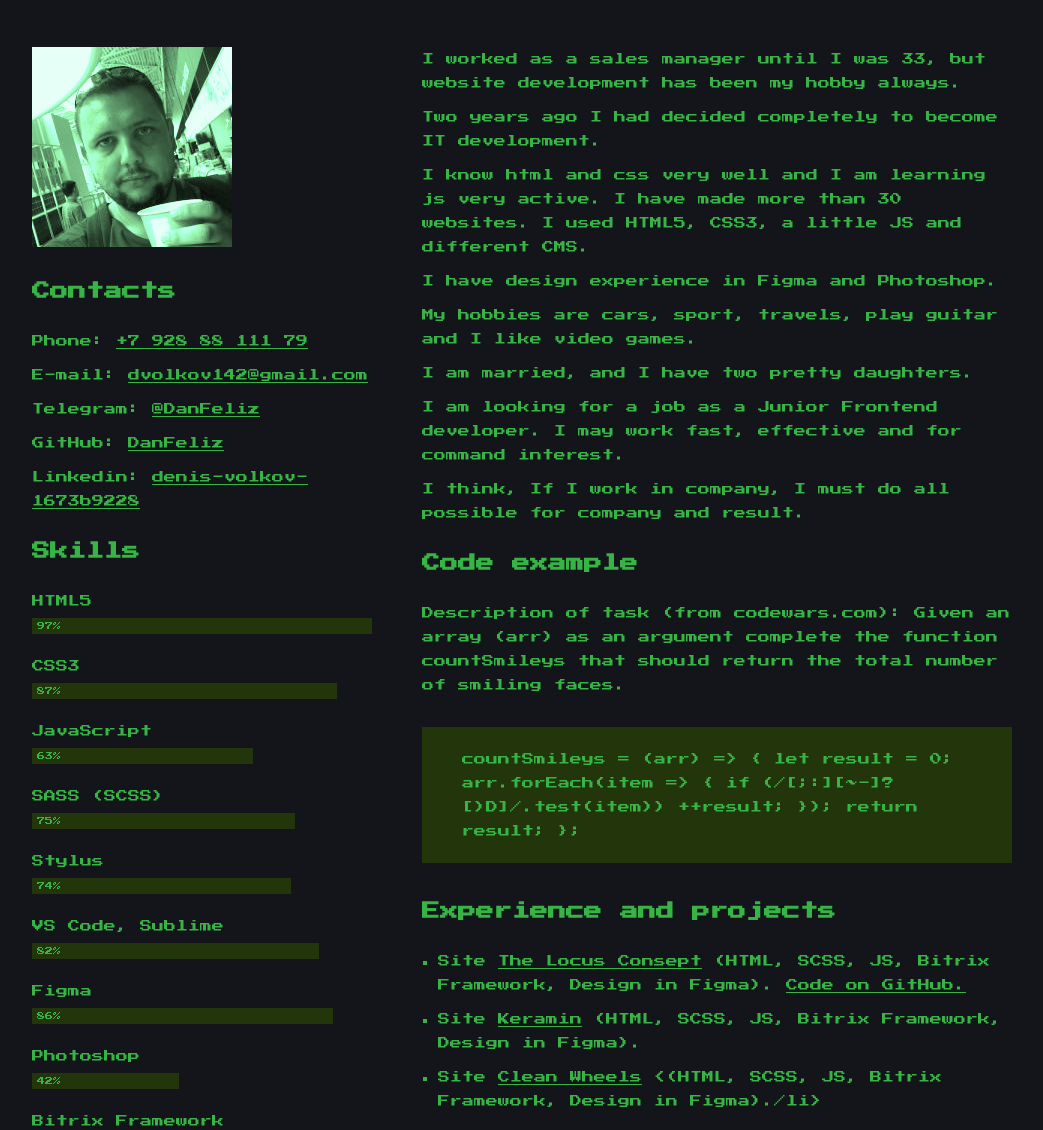
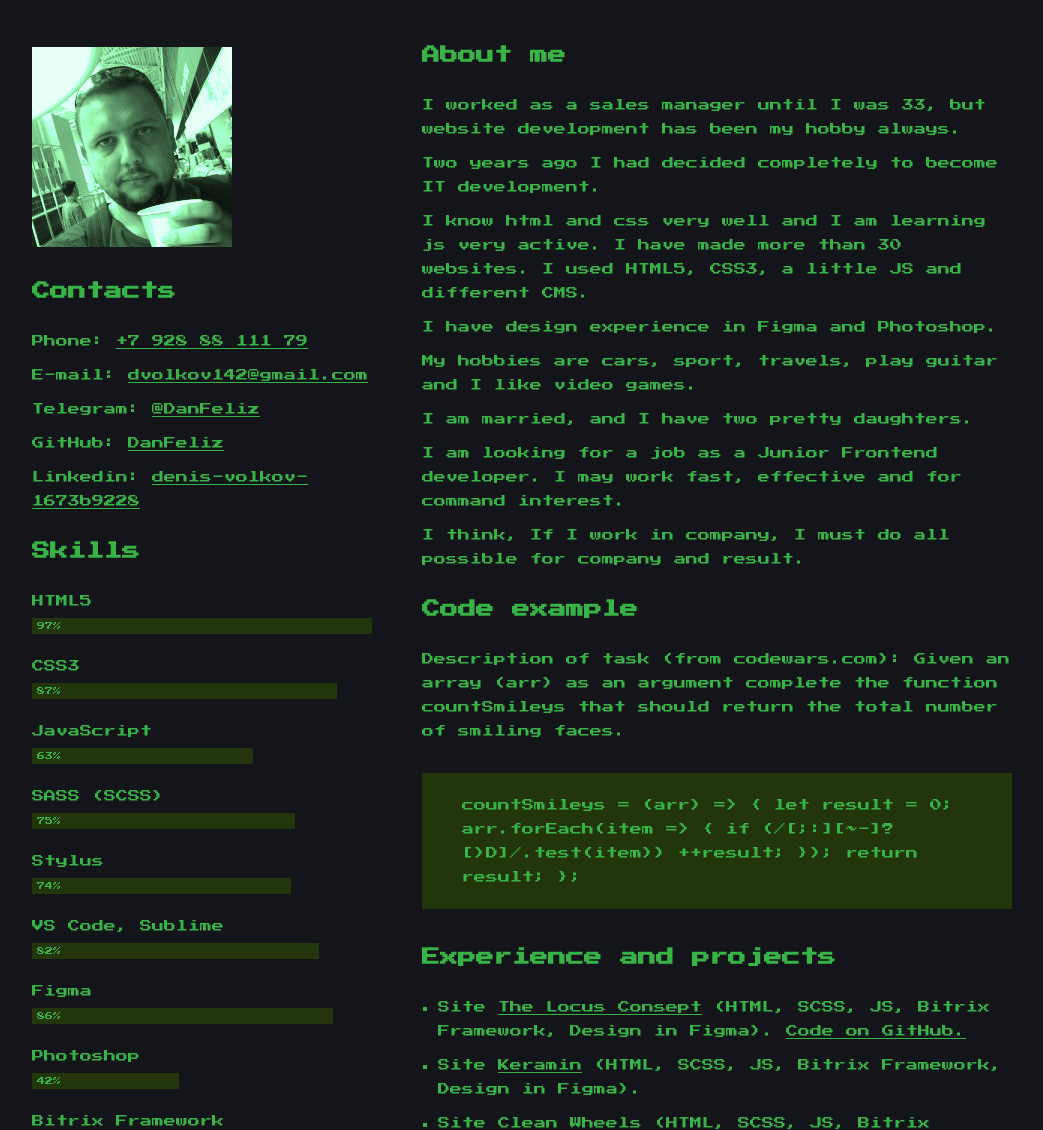
Before and after one commit to DanFeliz/rsschool-cv, a plain HTML site: page index.html in a window 1280 px wide. Shown: the part 155-1285 px from the top of the page, without its empty margins (118-1161 px from the left). Drawn offline with Linux system fonts and the light colour scheme.

Commit message:
fix: correct w3 errors

```diff
--- a/index.html
+++ b/index.html
@@ -91,6 +91,7 @@
         </aside>
         <main>
             <section id="about-me">
+                <h2 class="about-me__h2">About me</h2>
 
                 <p>I worked as a sales manager until I was 33, but website development has been my hobby always.</p>
 
@@ -142,7 +143,8 @@
                         Figma).
                     </li>
                     <li>Site <a href="https://clean-wheels.ru/">Clean Wheels</a>
-                        <(HTML, SCSS, JS, Bitrix Framework, Design in Figma)./li>
+                        (HTML, SCSS, JS, Bitrix Framework, Design in Figma).
+                    </li>
                 </ul>
             </section>
             <section id="education">
@@ -175,7 +177,7 @@
                 <a href="https://github.com/DanFeliz/">DanFeliz</a>
             </div>
         </footer>
-        </wrapper>
+    </div>
 </body>
 
 </html>
--- a/style.css
+++ b/style.css
@@ -95,6 +95,10 @@ main ul {
     list-style: square;
 }
 
+.about-me__h2 {
+    margin-top: 0;
+}
+
 .code-con {
     padding: 20px 40px;
     margin: 30px 0;
```
